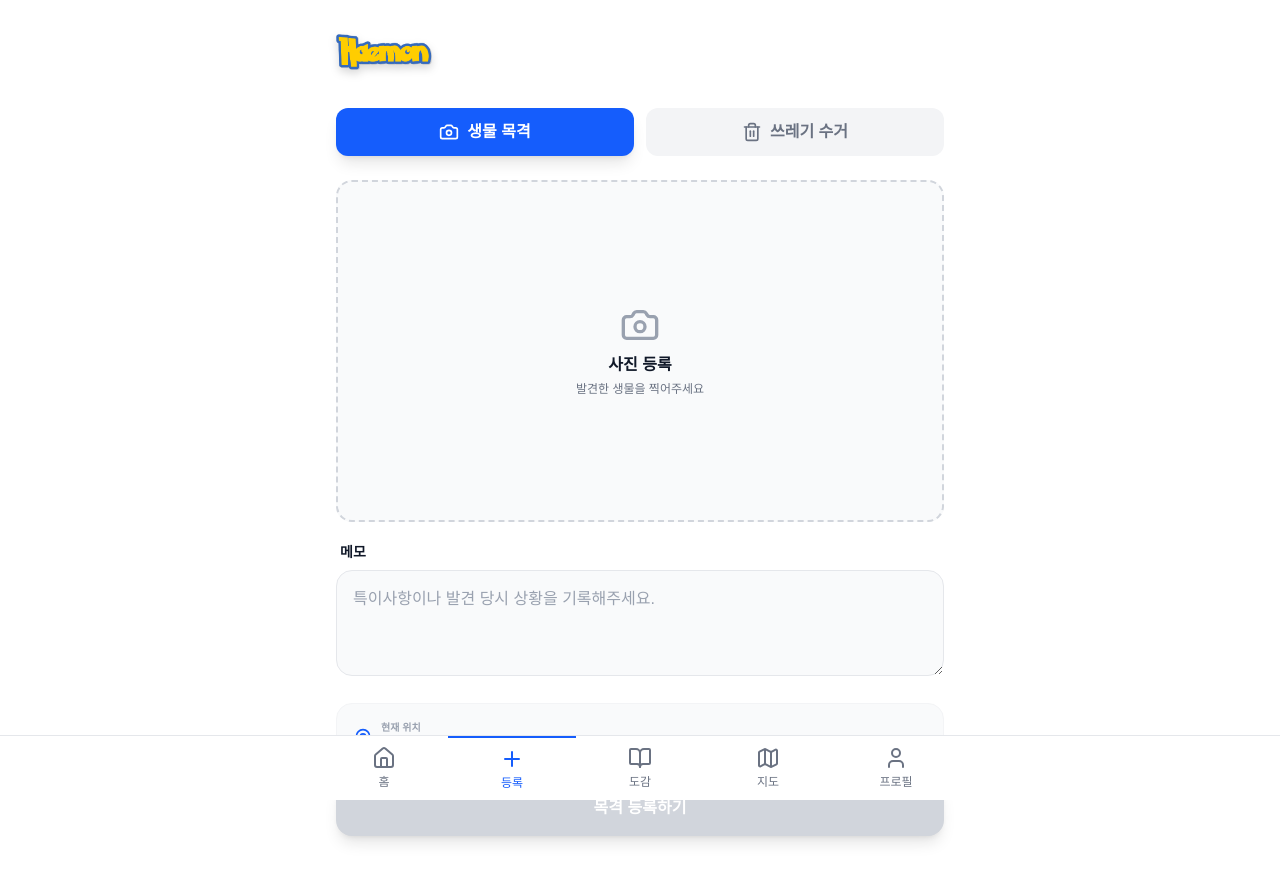
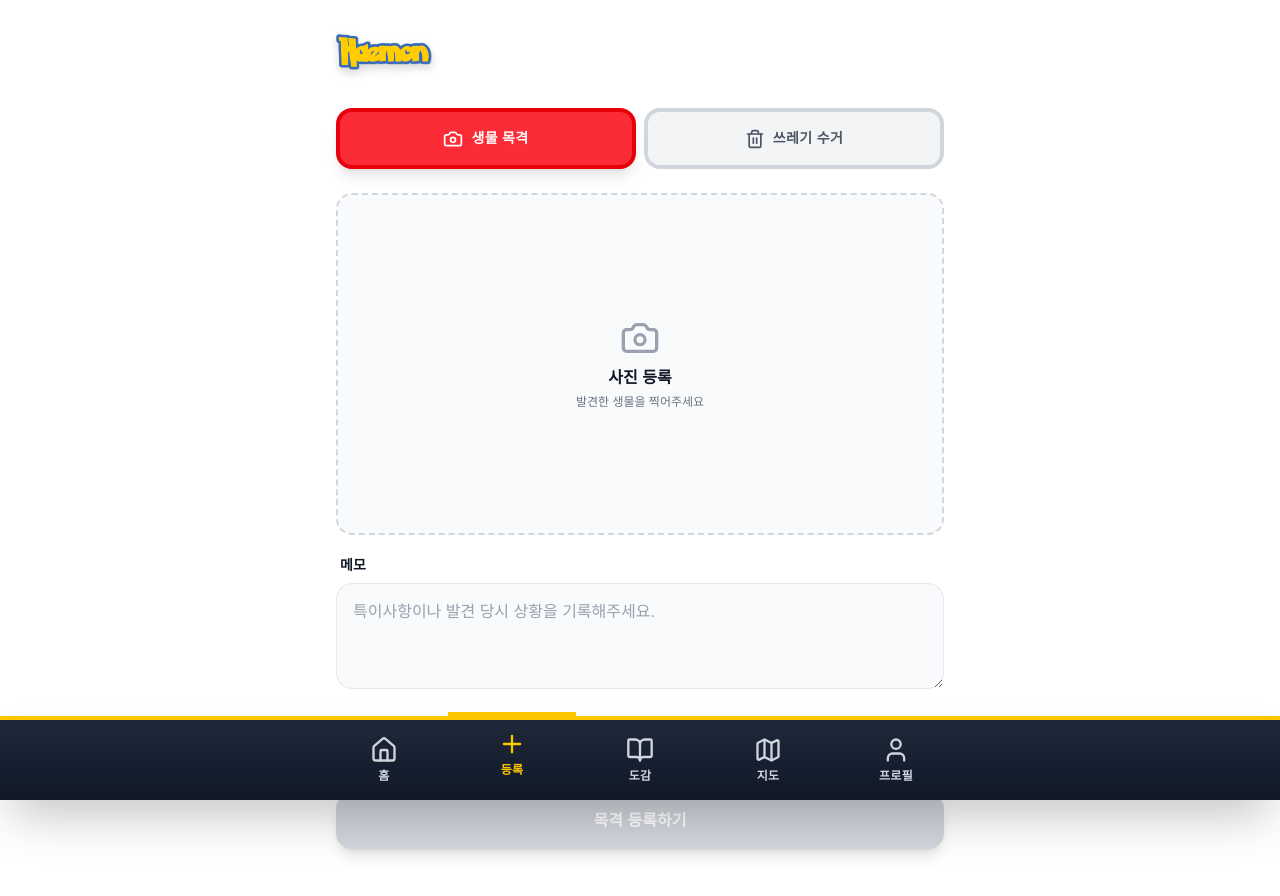
Before and after one commit to bssm-haemon/haemon-app, a Next.js app: page /register in a window 1280 px wide. Shown: the top 896 px of the page. Built offline with nearby package versions, Linux system fonts and the light colour scheme; no server answers; sample sign-in values are in the browser's storage.

Commit message:
feat: 디자인 변경

```diff
--- a/src/app/globals.css
+++ b/src/app/globals.css
@@ -1,13 +1,19 @@
 @import "tailwindcss";
 
 :root {
-  --background: #ffffff;
-  --foreground: #171717;
-  --primary: #0077be;
-  --secondary: #20b2aa;
-  --accent: #ff6b6b;
-  --success: #51cf66;
-  --warning: #ffd93d;
+  --background: #f5f5f5;
+  --foreground: #2c2c2c;
+  /* Pokémon Go 색상 */
+  --pokemon-red: #e74c3c;
+  --pokemon-blue: #3498db;
+  --pokemon-yellow: #f1c40f;
+  --pokemon-purple: #9b59b6;
+  --pokemon-green: #2ecc71;
+  --primary: #e74c3c;
+  --secondary: #3498db;
+  --accent: #f1c40f;
+  --success: #2ecc71;
+  --warning: #e67e22;
 }
 
 @theme inline {
@@ -49,8 +55,12 @@ body {
 
 /* 애니메이션 */
 @keyframes fade-in {
-  from { opacity: 0; }
-  to { opacity: 1; }
+  from {
+    opacity: 0;
+  }
+  to {
+    opacity: 1;
+  }
 }
 
 @keyframes slide-up {
--- a/src/app/register/page.tsx
+++ b/src/app/register/page.tsx
@@ -16,11 +16,11 @@ export default function RegisterPage() {
   const router = useRouter();
 
   // Location state
-  const [coords, setCoords] = useState<{ lat: number, lng: number } | null>(null);
+  const [coords, setCoords] = useState<{ lat: number; lng: number } | null>(null);
 
   useEffect(() => {
     if ("geolocation" in navigator) {
-      navigator.geolocation.getCurrentPosition((pos) => {
+      navigator.geolocation.getCurrentPosition(pos => {
         setCoords({ lat: pos.coords.latitude, lng: pos.coords.longitude });
       });
     }
@@ -64,10 +64,10 @@ export default function RegisterPage() {
 
       // AI 분석
       classifyCreature.mutate(file, {
-        onSuccess: (data) => {
+        onSuccess: data => {
           setAiSuggestion(data.suggested_creature);
           setAiConfidence(data.confidence);
-        }
+        },
       });
     } else {
       setCreaturePhotoPreview("");
@@ -89,11 +89,11 @@ export default function RegisterPage() {
 
       // AI 분석
       classifyTrash.mutate(file, {
-        onSuccess: (data) => {
+        onSuccess: data => {
           setTrashType(data.trash_type);
           setTrashAiVerified(data.has_trash);
           setTrashAiConfidence(data.confidence);
-        }
+        },
       });
     } else {
       setBeforePhotoPreview("");
@@ -142,7 +142,7 @@ export default function RegisterPage() {
       onSuccess: () => {
         alert("목격 정보가 등록되었습니다!");
         router.push("/");
-      }
+      },
     });
   };
 
@@ -164,7 +164,7 @@ export default function RegisterPage() {
       onSuccess: () => {
         alert("수거 인증이 등록되었습니다!");
         router.push("/");
-      }
+      },
     });
   };
 
@@ -174,25 +174,29 @@ export default function RegisterPage() {
         <PokemonHeader className="mb-6" />
 
         {/* Tab Buttons */}
-        <div className="flex gap-3 mb-6">
+        <div className="flex gap-2 mb-6">
           <button
             onClick={() => setActiveTab("creature")}
             className={clsx(
-              "flex-1 py-3 px-4 rounded-xl font-bold transition-all flex items-center justify-center gap-2",
-              activeTab === "creature" ? "bg-blue-600 text-white shadow-lg" : "bg-gray-100 text-gray-500 hover:bg-gray-200",
+              "flex-1 py-4 px-4 rounded-2xl font-black text-sm uppercase tracking-wide transition-all transform hover:scale-105 border-4",
+              activeTab === "creature"
+                ? "bg-red-500 text-white border-red-600 shadow-lg"
+                : "bg-gray-100 text-gray-600 border-gray-300 hover:bg-gray-200",
             )}
           >
-            <Camera size={20} />
+            <Camera className="inline mr-2" size={20} />
             생물 목격
           </button>
           <button
             onClick={() => setActiveTab("cleanup")}
             className={clsx(
-              "flex-1 py-3 px-4 rounded-xl font-bold transition-all flex items-center justify-center gap-2",
-              activeTab === "cleanup" ? "bg-green-600 text-white shadow-lg" : "bg-gray-100 text-gray-500 hover:bg-gray-200",
+              "flex-1 py-4 px-4 rounded-2xl font-black text-sm uppercase tracking-wide transition-all transform hover:scale-105 border-4",
+              activeTab === "cleanup"
+                ? "bg-green-500 text-white border-green-600 shadow-lg"
+                : "bg-gray-100 text-gray-600 border-gray-300 hover:bg-gray-200",
             )}
           >
-            <Trash2 size={20} />
+            <Trash2 className="inline mr-2" size={20} />
             쓰레기 수거
           </button>
         </div>
@@ -204,11 +208,14 @@ export default function RegisterPage() {
               <input
                 type="file"
                 accept="image/*"
-                onChange={(e) => onCreaturePhotoChange(e.target.files?.[0] || null)}
+                onChange={e => onCreaturePhotoChange(e.target.files?.[0] || null)}
                 className="hidden"
                 id="creatureInput"
               />
-              <label htmlFor="creatureInput" className="block border-2 border-dashed border-gray-300 rounded-2xl p-6 text-center hover:border-blue-500 transition-all cursor-pointer aspect-video flex flex-col items-center justify-center overflow-hidden bg-gray-50">
+              <label
+                htmlFor="creatureInput"
+                className="block border-2 border-dashed border-gray-300 rounded-2xl p-6 text-center hover:border-blue-500 transition-all cursor-pointer aspect-video flex flex-col items-center justify-center overflow-hidden bg-gray-50"
+              >
                 {creaturePhotoPreview ? (
                   <img src={creaturePhotoPreview} className="w-full h-full object-cover" alt="미리보기" />
                 ) : (
@@ -235,7 +242,8 @@ export default function RegisterPage() {
                 <div>
                   <p className="text-xs text-blue-600 font-bold uppercase tracking-wider">AI 분석 결과</p>
                   <p className="text-sm text-blue-900">
-                    <span className="font-bold">"{aiSuggestion}"</span>일 확률이 {Math.round(aiConfidence * 100)}%입니다.
+                    <span className="font-bold">"{aiSuggestion}"</span>일 확률이 {Math.round(aiConfidence * 100)}
+                    %입니다.
                   </p>
                 </div>
               </div>
@@ -245,7 +253,7 @@ export default function RegisterPage() {
               <label className="block text-sm font-bold text-gray-900 mb-2 px-1">메모</label>
               <textarea
                 value={memo}
-                onChange={(e) => setMemo(e.target.value)}
+                onChange={e => setMemo(e.target.value)}
                 placeholder="특이사항이나 발견 당시 상황을 기록해주세요."
                 className="w-full p-4 border border-gray-200 rounded-2xl text-gray-900 placeholder-gray-400 focus:ring-2 focus:ring-blue-600 focus:border-transparent bg-gray-50"
                 rows={3}
@@ -275,8 +283,17 @@ export default function RegisterPage() {
           <div className="space-y-5">
             <div className="grid grid-cols-2 gap-4">
               <div className="relative">
-                <input type="file" accept="image/*" onChange={(e) => onBeforePhotoChange(e.target.files?.[0] || null)} className="hidden" id="beforeInput" />
-                <label htmlFor="beforeInput" className="border-2 border-dashed border-gray-300 rounded-2xl p-4 text-center hover:border-green-500 cursor-pointer aspect-square flex flex-col items-center justify-center overflow-hidden bg-gray-50 transition-all">
+                <input
+                  type="file"
+                  accept="image/*"
+                  onChange={e => onBeforePhotoChange(e.target.files?.[0] || null)}
+                  className="hidden"
+                  id="beforeInput"
+                />
+                <label
+                  htmlFor="beforeInput"
+                  className="border-2 border-dashed border-gray-300 rounded-2xl p-4 text-center hover:border-green-500 cursor-pointer aspect-square flex flex-col items-center justify-center overflow-hidden bg-gray-50 transition-all"
+                >
                   {beforePhotoPreview ? (
                     <img src={beforePhotoPreview} className="w-full h-full object-cover" alt="수거 전" />
                   ) : (
@@ -294,8 +311,17 @@ export default function RegisterPage() {
                 )}
               </div>
 
-              <input type="file" accept="image/*" onChange={(e) => onAfterPhotoChange(e.target.files?.[0] || null)} className="hidden" id="afterInput" />
-              <label htmlFor="afterInput" className="border-2 border-dashed border-gray-300 rounded-2xl p-4 text-center hover:border-green-500 cursor-pointer aspect-square flex flex-col items-center justify-center overflow-hidden bg-gray-50 transition-all">
+              <input
+                type="file"
+                accept="image/*"
+                onChange={e => onAfterPhotoChange(e.target.files?.[0] || null)}
+                className="hidden"
+                id="afterInput"
+              />
+              <label
+                htmlFor="afterInput"
+                className="border-2 border-dashed border-gray-300 rounded-2xl p-4 text-center hover:border-green-500 cursor-pointer aspect-square flex flex-col items-center justify-center overflow-hidden bg-gray-50 transition-all"
+              >
                 {afterPhotoPreview ? (
                   <img src={afterPhotoPreview} className="w-full h-full object-cover" alt="수거 후" />
                 ) : (
@@ -313,7 +339,7 @@ export default function RegisterPage() {
                 <label className="block text-sm font-bold text-gray-900 mb-2 px-1">쓰레기 종류</label>
                 <select
                   value={trashType}
-                  onChange={(e) => setTrashType(e.target.value as TrashType)}
+                  onChange={e => setTrashType(e.target.value as TrashType)}
                   className="w-full p-4 border border-gray-200 rounded-2xl text-gray-900 bg-gray-50 focus:ring-2 focus:ring-green-600 outline-none transition-all font-medium"
                 >
                   <option value="plastic">플라스틱</option>
@@ -329,7 +355,7 @@ export default function RegisterPage() {
                 <label className="block text-sm font-bold text-gray-900 mb-2 px-1">수거량</label>
                 <select
                   value={amount}
-                  onChange={(e) => setAmount(e.target.value as CleanupAmount)}
+                  onChange={e => setAmount(e.target.value as CleanupAmount)}
                   className="w-full p-4 border border-gray-200 rounded-2xl text-gray-900 bg-gray-50 focus:ring-2 focus:ring-green-600 outline-none transition-all font-medium"
                 >
                   <option value="handful">한 줌</option>
@@ -360,7 +386,6 @@ export default function RegisterPage() {
           </div>
         )}
       </div>
-
     </MainLayout>
   );
 }
--- a/src/components/BottomNavBar.tsx
+++ b/src/components/BottomNavBar.tsx
@@ -20,8 +20,8 @@ export default function BottomNavBar() {
   ];
 
   return (
-    <nav className="fixed bottom-0 left-0 right-0 bg-white border-t border-gray-200 z-40">
-      <div className="flex justify-around items-center h-16 max-w-screen-sm mx-auto">
+    <nav className="fixed bottom-0 left-0 right-0 bg-gradient-to-t from-gray-900 to-gray-800 border-t-4 border-yellow-400 z-40 shadow-2xl">
+      <div className="flex justify-around items-center h-20 max-w-screen-sm mx-auto">
         {navItems.map(item => {
           const Icon = item.icon;
           const isActive = pathname === item.href;
@@ -31,12 +31,12 @@ export default function BottomNavBar() {
               key={item.href}
               href={item.href}
               className={clsx(
-                "flex flex-col items-center justify-center w-full h-full transition-colors",
-                isActive ? "text-blue-600 border-t-2 border-blue-600" : "text-gray-500 hover:text-gray-700",
+                "flex flex-col items-center justify-center w-full h-full transition-all transform hover:scale-110",
+                isActive ? "text-yellow-400 border-t-4 border-yellow-400 -mt-4" : "text-gray-300 hover:text-yellow-300",
               )}
             >
-              <Icon size={24} />
-              <span className="text-xs mt-1 font-medium">{item.label}</span>
+              <Icon size={28} className="font-bold" />
+              <span className="text-xs mt-1 font-black uppercase tracking-wide">{item.label}</span>
             </Link>
           );
         })}
```
Also changed, not shown: src/app/page.tsx (+31 -36 lines), src/app/profile/page.tsx (+24 -18 lines).
